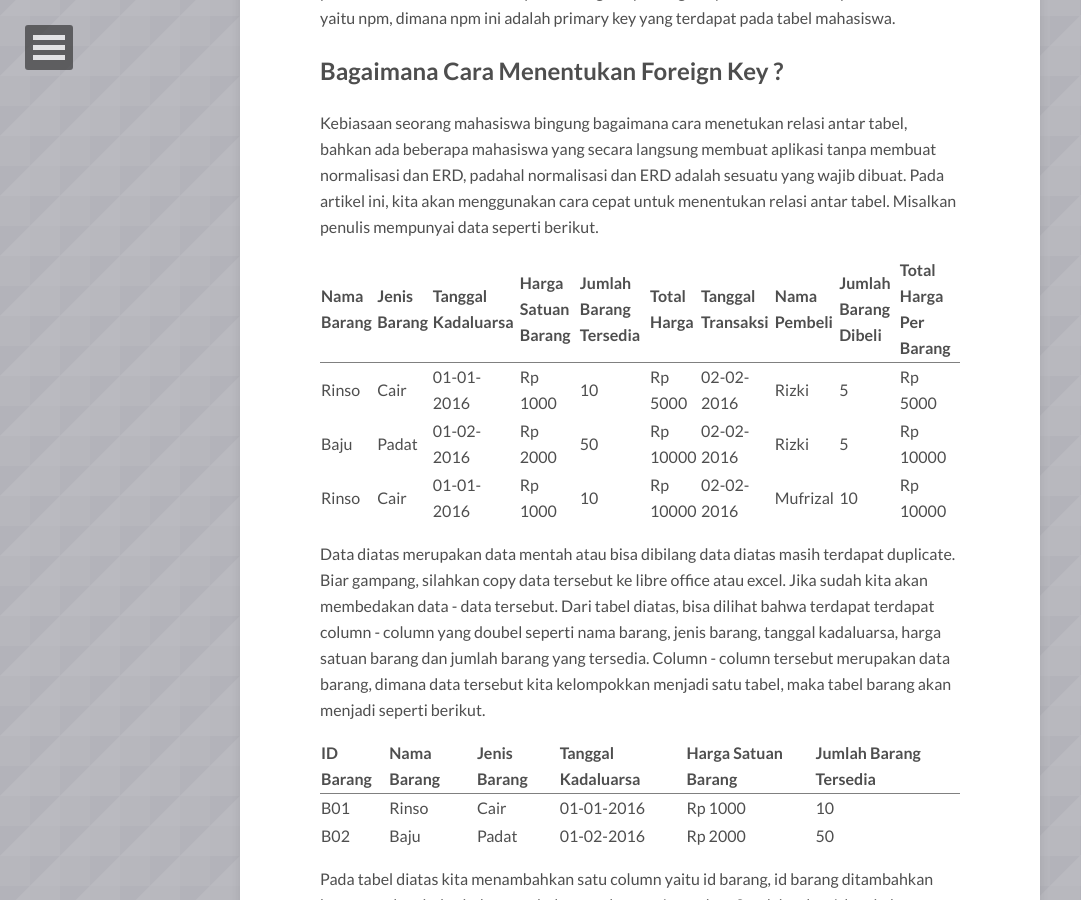
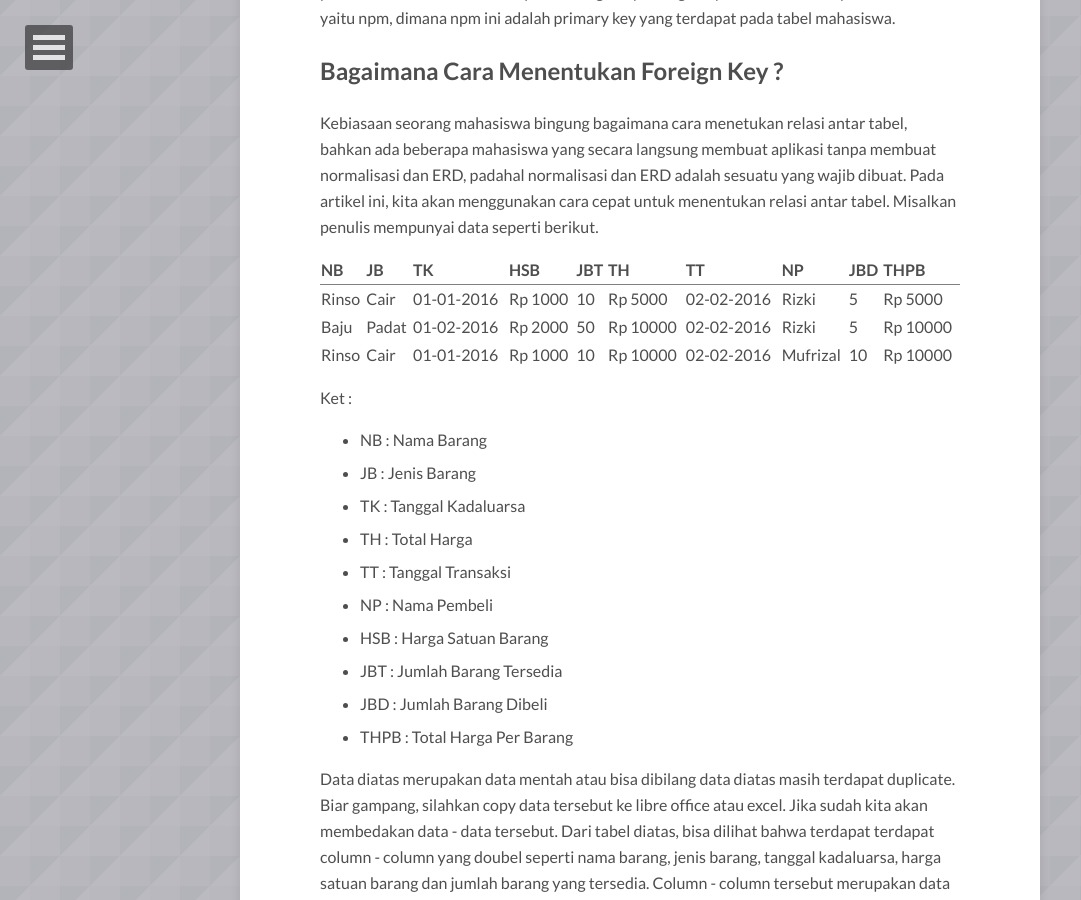
Before and after one commit to tanihub/RizkiMufrizal.github.io, a Jekyll site: the page built from _posts/2016-04-01-belajar-membuat-foreign-key-pada-h2-database.md, in a window 1280 px wide and 900 px high, scrolled down 1184 px. Shown: the whole window, without its empty margins (0-1081 px from the left). Built offline with Jekyll 4.4.1, drawn with Linux system fonts in a browser that asks for light colours; nearby versions of some CDN libraries; comment, search, counter and statistics services are not loaded.

Commit message:
update artikel belajar membuat foreign key pada h2 database

```diff
--- a/_posts/2016-04-01-belajar-membuat-foreign-key-pada-h2-database.md
+++ b/_posts/2016-04-01-belajar-membuat-foreign-key-pada-h2-database.md
@@ -43,12 +43,25 @@ Dari kedua tabel diatas dapat dilihat adanya relasi antara tabel mahasiswa dan t
 
 Kebiasaan seorang mahasiswa bingung bagaimana cara menetukan relasi antar tabel, bahkan ada beberapa mahasiswa yang secara langsung membuat aplikasi tanpa membuat normalisasi dan ERD, padahal normalisasi dan ERD adalah sesuatu yang wajib dibuat. Pada artikel ini, kita akan menggunakan cara cepat untuk menentukan relasi antar tabel. Misalkan penulis mempunyai data seperti berikut.
 
-| Nama Barang | Jenis Barang | Tanggal Kadaluarsa | Harga Satuan Barang | Jumlah Barang Tersedia | Total Harga | Tanggal Transaksi | Nama Pembeli | Jumlah Barang Dibeli | Total Harga Per Barang |
+| NB | JB | TK | HSB | JBT | TH | TT | NP | JBD | THPB |
 |:------------|:-------------|:-------------------|:--------------------|:-----------------------|:------------|:------------------|:-------------|:---------------------|:-----------------------|
 |Rinso|Cair|01-01-2016|Rp 1000|10|Rp 5000|02-02-2016|Rizki|5|Rp 5000|
 |Baju|Padat|01-02-2016|Rp 2000|50|Rp 10000|02-02-2016|Rizki|5|Rp 10000|
 |Rinso|Cair|01-01-2016|Rp 1000|10|Rp 10000|02-02-2016|Mufrizal|10|Rp 10000|
 {: rules="groups"}
+
+Ket :
+
+* NB : Nama Barang
+* JB : Jenis Barang
+* TK : Tanggal Kadaluarsa
+* TH : Total Harga
+* TT : Tanggal Transaksi
+* NP : Nama Pembeli
+* HSB : Harga Satuan Barang
+* JBT : Jumlah Barang Tersedia
+* JBD : Jumlah Barang Dibeli
+* THPB : Total Harga Per Barang
 
 Data diatas merupakan data mentah atau bisa dibilang data diatas masih terdapat duplicate. Biar gampang, silahkan copy data tersebut ke libre office atau excel. Jika sudah kita akan membedakan data - data tersebut. Dari tabel diatas, bisa dilihat bahwa terdapat terdapat column - column yang doubel seperti nama barang, jenis barang, tanggal kadaluarsa, harga satuan barang dan jumlah barang yang tersedia. Column - column tersebut merupakan data barang, dimana data tersebut kita kelompokkan menjadi satu tabel, maka tabel barang akan menjadi seperti berikut.
 
```
